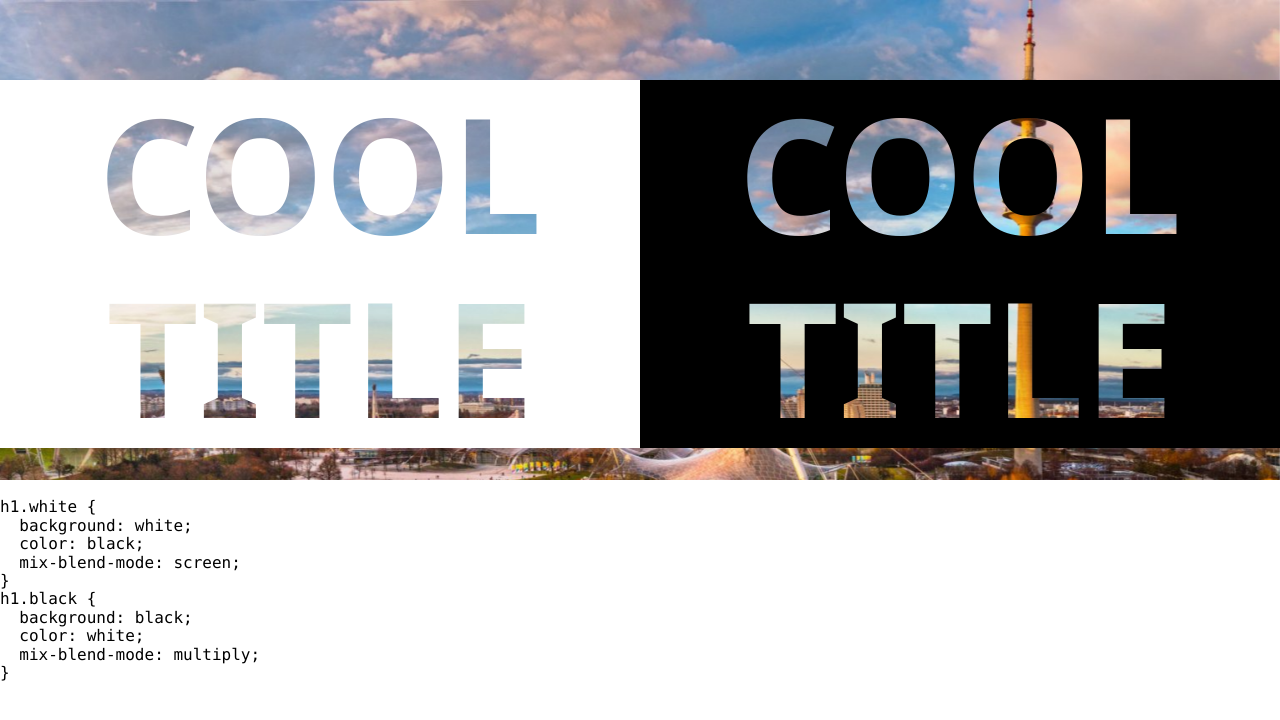
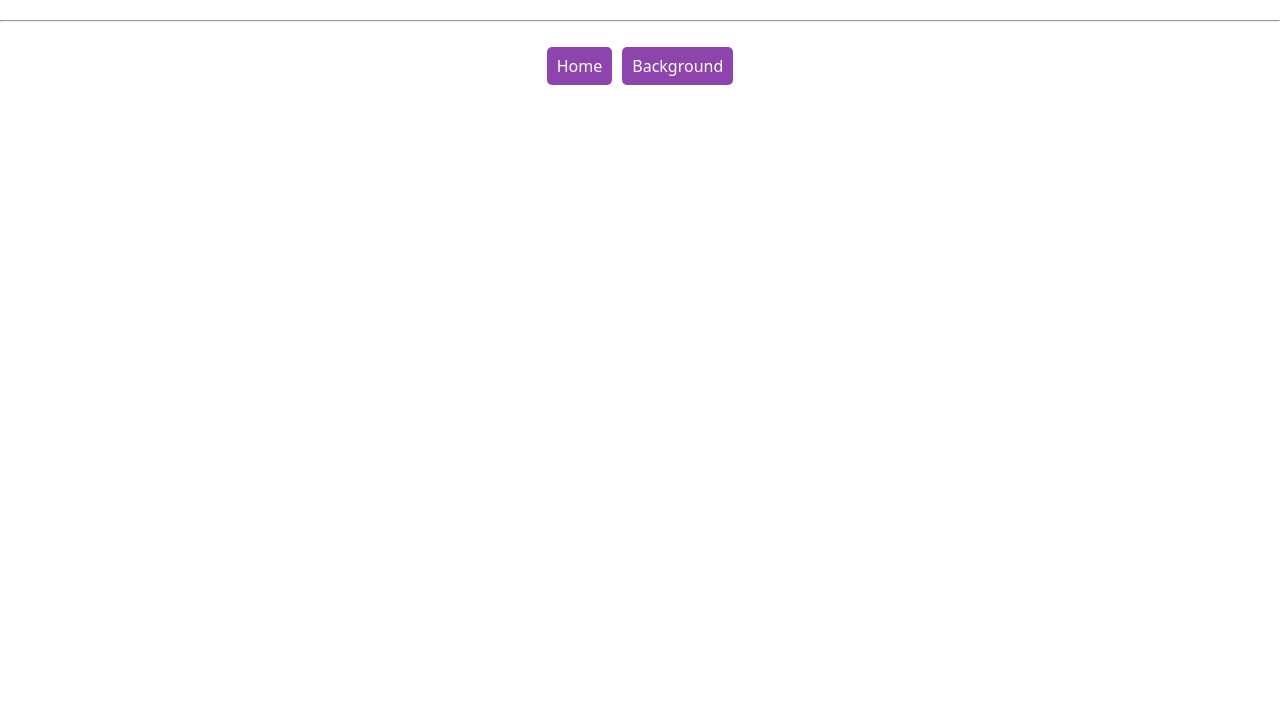
Before and after one commit to acim/css-tips-tricks, a Svelte app: page / in a window 1280 px wide. Shown: the top 720 px of the page. Built offline with nearby package versions, Linux system fonts and the light colour scheme.

Commit message:
move background example to its own page, add router

```diff
--- a/package.json
+++ b/package.json
@@ -16,6 +16,7 @@
     "svelte": "^3.0.0"
   },
   "dependencies": {
-    "sirv-cli": "^0.4.4"
+    "sirv-cli": "^0.4.4",
+    "svelte-routing": "^1.4.2"
   }
 }
--- a/rollup.config.js
+++ b/rollup.config.js
@@ -1,18 +1,18 @@
-import svelte from 'rollup-plugin-svelte';
-import resolve from '@rollup/plugin-node-resolve';
-import commonjs from '@rollup/plugin-commonjs';
-import livereload from 'rollup-plugin-livereload';
-import { terser } from 'rollup-plugin-terser';
+import svelte from "rollup-plugin-svelte";
+import resolve from "@rollup/plugin-node-resolve";
+import commonjs from "@rollup/plugin-commonjs";
+import livereload from "rollup-plugin-livereload";
+import { terser } from "rollup-plugin-terser";
 
 const production = !process.env.ROLLUP_WATCH;
 
 export default {
-	input: 'src/main.js',
+  input: "src/main.js",
   output: {
     sourcemap: true,
-		format: 'iife',
-		name: 'app',
-		file: 'public/build/bundle.js'
+    format: "iife",
+    name: "app",
+    file: "public/build/bundle.js",
   },
   plugins: [
     svelte({
@@ -20,9 +20,9 @@ export default {
       dev: !production,
       // we'll extract any component CSS out into
       // a separate file - better for performance
-			css: css => {
-				css.write('public/build/bundle.css');
-			}
+      css: (css) => {
+        css.write("public/build/bundle.css");
+      },
     }),
 
     // If you have external dependencies installed from
@@ -32,7 +32,7 @@ export default {
     // https://github.com/rollup/plugins/tree/master/packages/commonjs
     resolve({
       browser: true,
-			dedupe: ['svelte']
+      dedupe: ["svelte"],
     }),
     commonjs(),
 
@@ -42,15 +42,15 @@ export default {
 
     // Watch the `public` directory and refresh the
     // browser on changes when not in production
-		!production && livereload('public'),
+    !production && livereload("public"),
 
     // If we're building for production (npm run build
     // instead of npm run dev), minify
-		production && terser()
+    production && terser(),
   ],
   watch: {
-		clearScreen: false
-	}
+    clearScreen: false,
+  },
 };
 
 function serve() {
@@ -61,11 +61,15 @@ function serve() {
       if (!started) {
         started = true;
 
-				require('child_process').spawn('npm', ['run', 'start', '--', '--dev'], {
-					stdio: ['ignore', 'inherit', 'inherit'],
-					shell: true
-				});
+        require("child_process").spawn(
+          "npm",
+          ["run", "start", "--", "--dev", "--single"],
+          {
+            stdio: ["ignore", "inherit", "inherit"],
+            shell: true,
           }
+        );
       }
+    },
   };
 }
--- a/src/App.svelte
+++ b/src/App.svelte
@@ -1,61 +1,49 @@
 <script>
-  const css = `
-h1.white {
-  background: white;
-  color: black;
-  mix-blend-mode: screen;
-}
-h1.black {
-  background: black;
-  color: white;
-  mix-blend-mode: multiply;
-}
-`;
-  const tri = "center;";
+  import { Router, link, Route } from "svelte-routing";
+  import Background from "./Background.svelte";
+
+  export let url = "";
 </script>
 
 <style>
-  header {
-    background: url(/munich.jpg) center center no-repeat;
-    background-size: cover;
-    background-attachment: fixed;
-    min-width: 100vw;
-    height: 60vh;
+  hr {
+    margin: 20px auto;
   }
-  div {
+  nav {
     display: flex;
     justify-content: center;
+    align-items: center;
   }
-  h1 {
-    font-size: 10rem;
-    text-align: center;
-    text-transform: uppercase;
-    margin-top: 5rem;
-    padding: 0 2rem;
+  a {
+    display: inline-block;
+    background-color: #8e44ad;
+    color: white;
+    margin: 5px;
+    padding: 10px;
+    border-radius: 5px;
   }
-  h1.white {
-    background: white;
-    color: black;
-    mix-blend-mode: screen;
+
+  a:link,
+  a:visited {
+    text-decoration: none;
+    transition: transform 0.2s;
   }
-  h1.black {
-    background: black;
-    color: white;
-    mix-blend-mode: multiply;
-  }
-  @media (max-width: 900px) {
-    h1 {
-      font-size: 5rem;
-    }
+
+  a:hover,
+  a:active {
+    transform: scale(1.1);
   }
 </style>
 
-<header>
-  <div>
-    <h1 class="white">Cool title</h1>
-    <h1 class="black">Cool title</h1>
-  </div>
-</header>
 <main>
-  <pre>{css}</pre>
+  <Router {url}>
+    <div>
+      <Route path="background" component={Background} />
+    </div>
+    <hr />
+    <nav>
+      <a href="/" use:link>Home</a>
+      <a href="/background" use:link>Background</a>
+    </nav>
+  </Router>
 </main>
--- /dev/null
+++ b/src/Background.svelte
@@ -0,0 +1,61 @@
+<script>
+  const css = `
+h1.white {
+  background: white;
+  color: black;
+  mix-blend-mode: screen;
+}
+h1.black {
+  background: black;
+  color: white;
+  mix-blend-mode: multiply;
+}
+`;
+  const tri = "center;";
+</script>
+
+<style>
+  header {
+    background: url(/munich.jpg) center center no-repeat;
+    background-size: cover;
+    background-attachment: fixed;
+    min-width: 100vw;
+    height: 60vh;
+  }
+  div {
+    display: flex;
+    justify-content: center;
+  }
+  h1 {
+    font-size: 10rem;
+    text-align: center;
+    text-transform: uppercase;
+    margin-top: 5rem;
+    padding: 0 2rem;
+  }
+  h1.white {
+    background: white;
+    color: black;
+    mix-blend-mode: screen;
+  }
+  h1.black {
+    background: black;
+    color: white;
+    mix-blend-mode: multiply;
+  }
+  @media (max-width: 900px) {
+    h1 {
+      font-size: 5rem;
+    }
+  }
+</style>
+
+<header>
+  <div>
+    <h1 class="white">Cool title</h1>
+    <h1 class="black">Cool title</h1>
+  </div>
+</header>
+<main>
+  <pre>{css}</pre>
+</main>
```
Also changed, not shown: 1 other file (tests, documents, lock files or other folders). Lines whose indentation alone changed are shown as unchanged.
